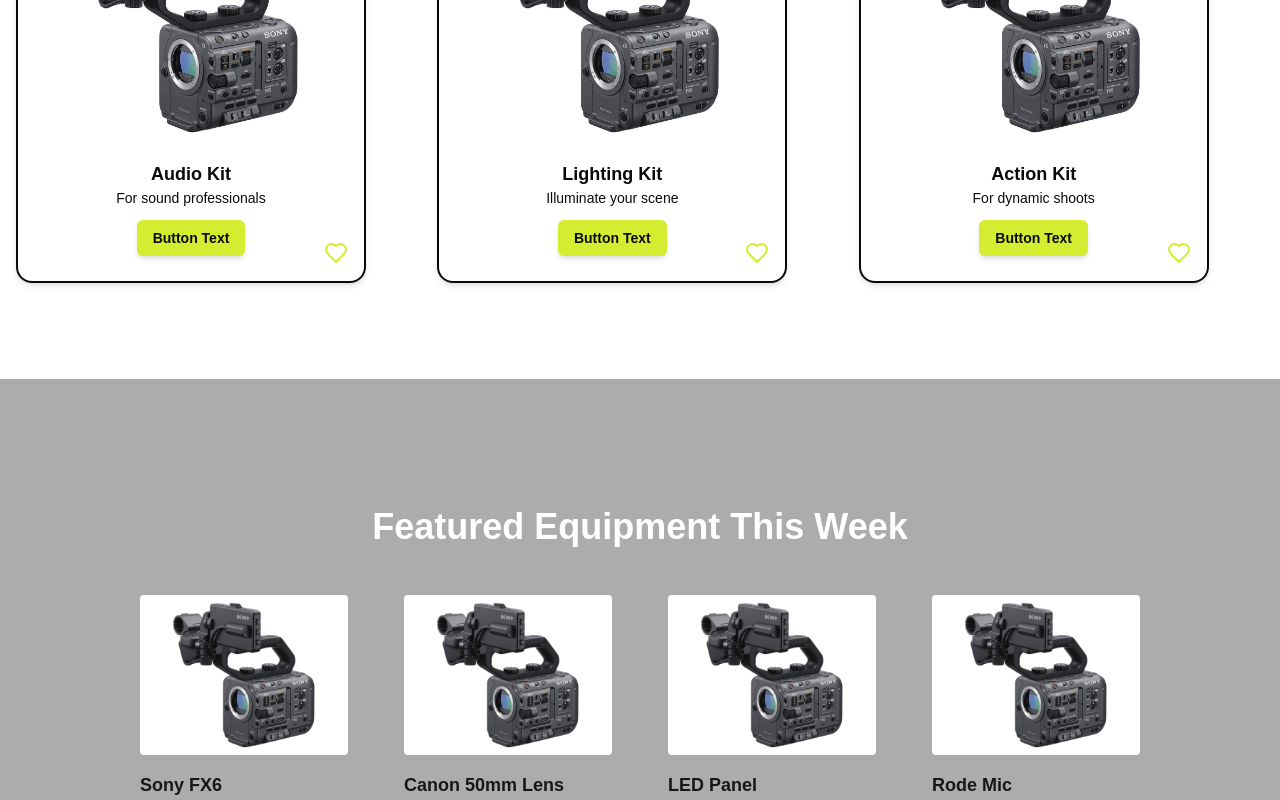
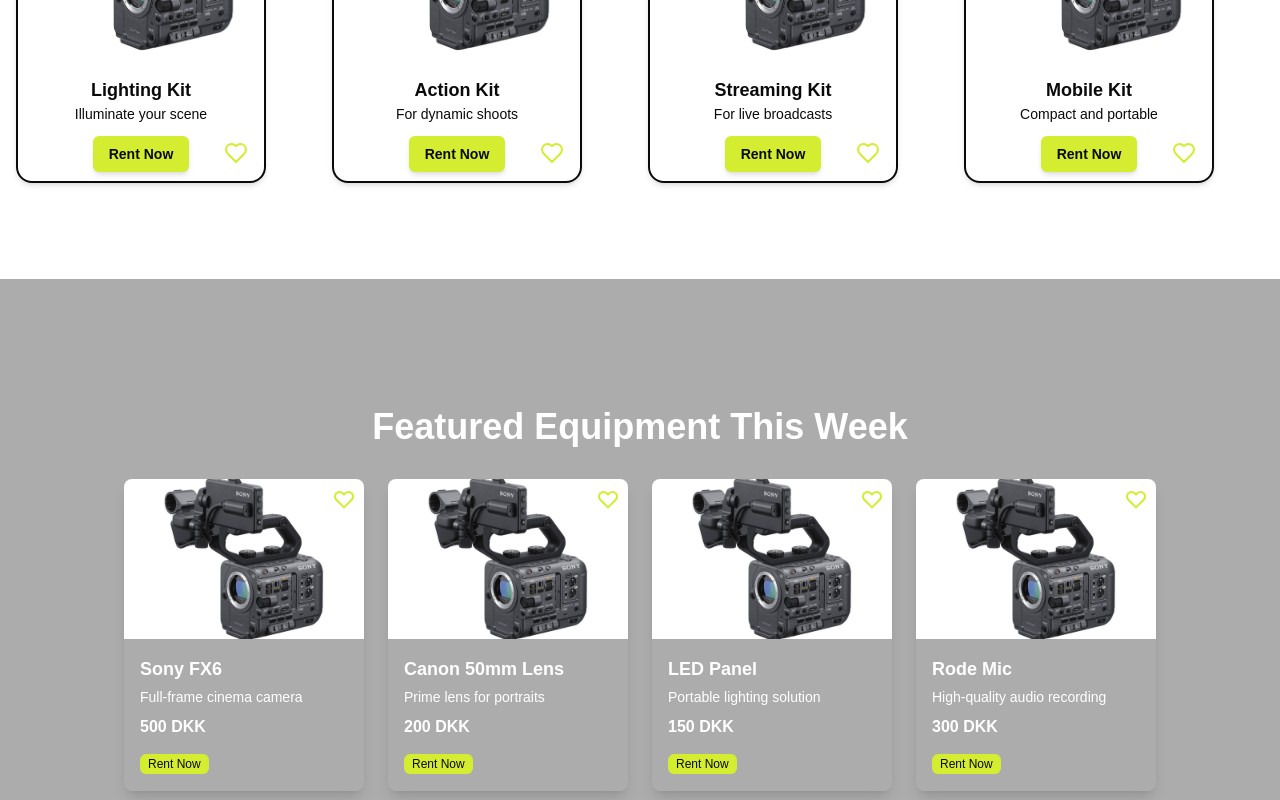
Before and after one commit to vabr0002/simplerent_new, a Next.js app: page / in a window 1280 px wide. Shown: the part 1580-2380 px from the top of the page. Built offline with nearby package versions, Linux system fonts and the light colour scheme.

Commit message:
mads fix

```diff
--- a/src/components/featuredEquipment/FeaturedEquipment.jsx
+++ b/src/components/featuredEquipment/FeaturedEquipment.jsx
@@ -1,5 +1,4 @@
 import React from "react";
-import ProductCard from "../productCard/ProductCard";
 
 const FeaturedEquipmentSection = () => {
   // Sample equipment data (replace with real data as needed)
@@ -9,29 +8,29 @@
       title: "Sony FX6",
       description: "Full-frame cinema camera",
       price: "500 DKK",
-      imageSrc: "/img/sony_fx6.jpg"
+      imageSrc: "/img/sony_fx6.jpg",
     },
     {
       id: 2,
       title: "Canon 50mm Lens",
       description: "Prime lens for portraits",
       price: "200 DKK",
-      imageSrc: "/img/sony_fx6.jpg"
+      imageSrc: "/img/sony_fx6.jpg",
     },
     {
       id: 3,
       title: "LED Panel",
       description: "Portable lighting solution",
       price: "150 DKK",
-      imageSrc: "/img/sony_fx6.jpg"
+      imageSrc: "/img/sony_fx6.jpg",
     },
     {
       id: 4,
       title: "Rode Mic",
       description: "High-quality audio recording",
       price: "300 DKK",
-      imageSrc: "/img/sony_fx6.jpg"
-    }
+      imageSrc: "/img/sony_fx6.jpg",
+    },
   ];
 
   return (
@@ -44,21 +43,51 @@
       {/* 1x4 Grid */}
       <div className="grid grid-cols-4 gap-6 mx-auto max-w-screen-xl px-4">
         {equipment.map((item) => (
-          <ProductCard
+          <div
             key={item.id}
-            title={item.title}
-            description={item.description}
-            price={item.price}
-            buttonText="Rent Now"
-            buttonLink="/pages/singleProducts"
-            imageSrc={item.imageSrc}
-            bgColor="inherit"
-            textColor="white"
-            buttonBgColor="bg-lime"
-            buttonTextColor="black"
-            heartColor="text-lime"
-            className="w-[240px]" // Fixed width for consistency
-          />
+            className="w-[240px] bg-inherit text-white rounded-lg overflow-hidden shadow-lg"
+          >
+            {/* Product Image */}
+            <div className="relative">
+              <img
+                src={item.imageSrc}
+                alt={item.title}
+                className="w-full h-40 object-cover"
+              />
+              {/* Heart Icon - Hardcoded instead of from ProductCard */}
+              <div className="absolute top-2 right-2 text-lime">
+                <svg
+                  xmlns="http://www.w3.org/2000/svg"
+                  className="h-6 w-6"
+                  fill="none"
+                  viewBox="0 0 24 24"
+                  stroke="currentColor"
+                >
+                  <path
+                    strokeLinecap="round"
+                    strokeLinejoin="round"
+                    strokeWidth={2}
+                    d="M4.318 6.318a4.5 4.5 0 000 6.364L12 20.364l7.682-7.682a4.5 4.5 0 00-6.364-6.364L12 7.636l-1.318-1.318a4.5 4.5 0 00-6.364 0z"
+                  />
+                </svg>
+              </div>
+            </div>
+
+            {/* Product Content */}
+            <div className="p-4">
+              <h3 className="font-bold text-lg mb-1">{item.title}</h3>
+              <p className="text-sm mb-2">{item.description}</p>
+              <p className="font-semibold mb-3">{item.price}</p>
+
+              {/* Hardcoded Button Instead of Dynamic */}
+              <a
+                href="/pages/singleProducts"
+                className="inline-block bg-lime text-black py-0.5 px-2 text-xs rounded-md"
+              >
+                Rent Now
+              </a>
+            </div>
+          </div>
         ))}
       </div>
     </section>
--- a/src/components/popularKits/PopularKits.jsx
+++ b/src/components/popularKits/PopularKits.jsx
@@ -8,7 +8,9 @@
     { id: 3, title: "Video Kit", description: "All-in-one video solution" },
     { id: 4, title: "Audio Kit", description: "For sound professionals" },
     { id: 5, title: "Lighting Kit", description: "Illuminate your scene" },
-    { id: 6, title: "Action Kit", description: "For dynamic shoots" }
+    { id: 6, title: "Action Kit", description: "For dynamic shoots" },
+    { id: 7, title: "Streaming Kit", description: "For live broadcasts" },
+    { id: 8, title: "Mobile Kit", description: "Compact and portable" },
   ];
 
   return (
@@ -17,15 +19,15 @@
         Most Rented Kits
       </h2>
       <div
-        className="grid grid-cols-3 gap-4 mx-auto max-w-screen-xl px-4"
-        style={{ gridTemplateColumns: "repeat(3, minmax(250px, 1fr))" }}
+        className="grid grid-cols-4 gap-4 mx-auto max-w-screen-xl px-4"
+        style={{ gridTemplateColumns: "repeat(4, minmax(200px, 1fr))" }}
       >
         {kits.map((kit) => (
           <Card
             key={kit.id}
             title={kit.title}
             description={kit.description}
-            buttonText="Button Text"
+            buttonText="Rent Now"
             buttonLink="#"
             imageSrc="/img/sony_fx6.jpg"
             borderColor="black"
@@ -36,7 +38,8 @@
             heartColor="lime"
             borderWidth="border"
             borderRadius="rounded-2xl"
-            className="w-[350px] h-[400px]"
+            className="w-[250px] h-[350px]"
+            buttonSize="small"
           />
         ))}
       </div>
```
